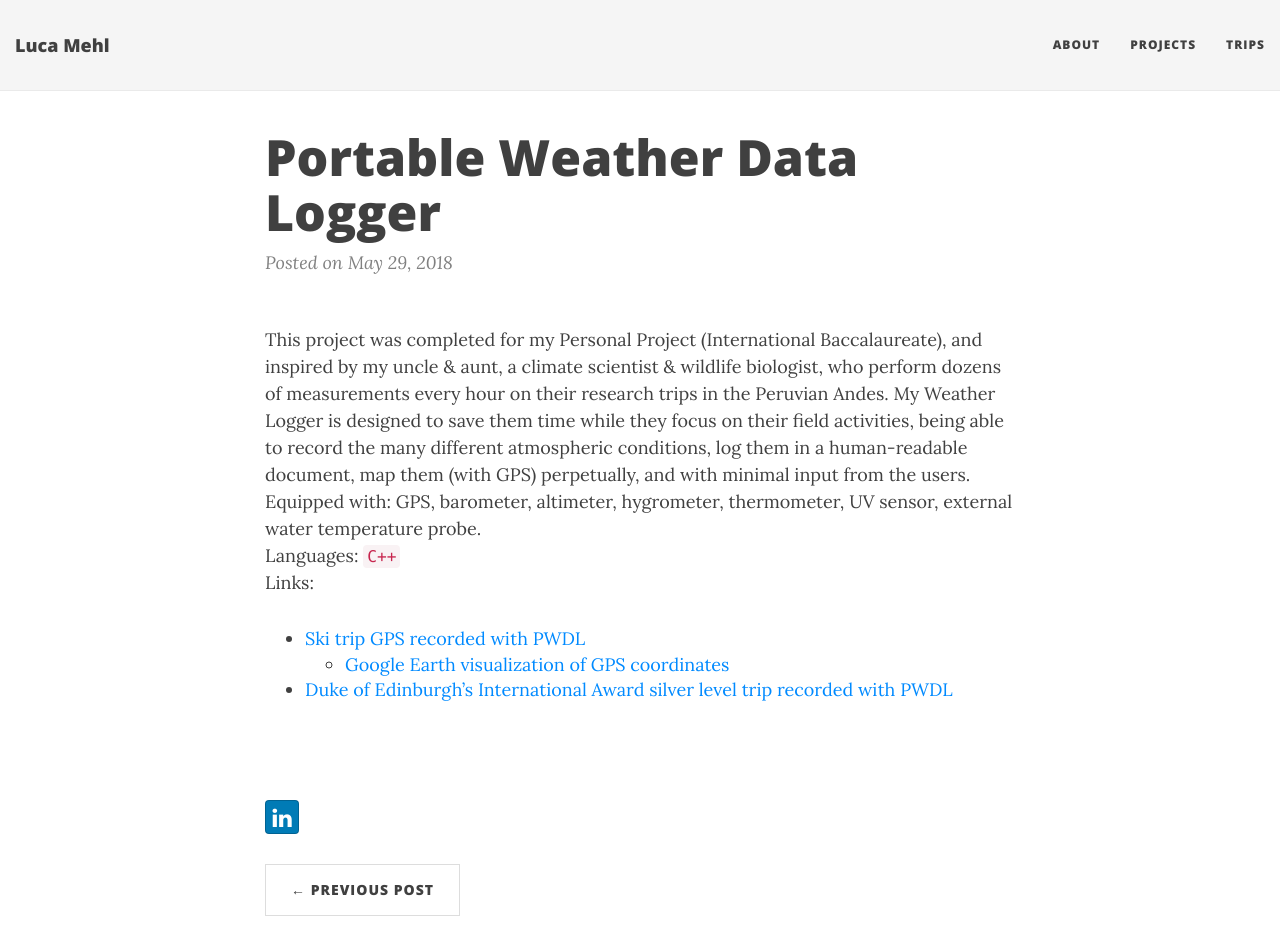
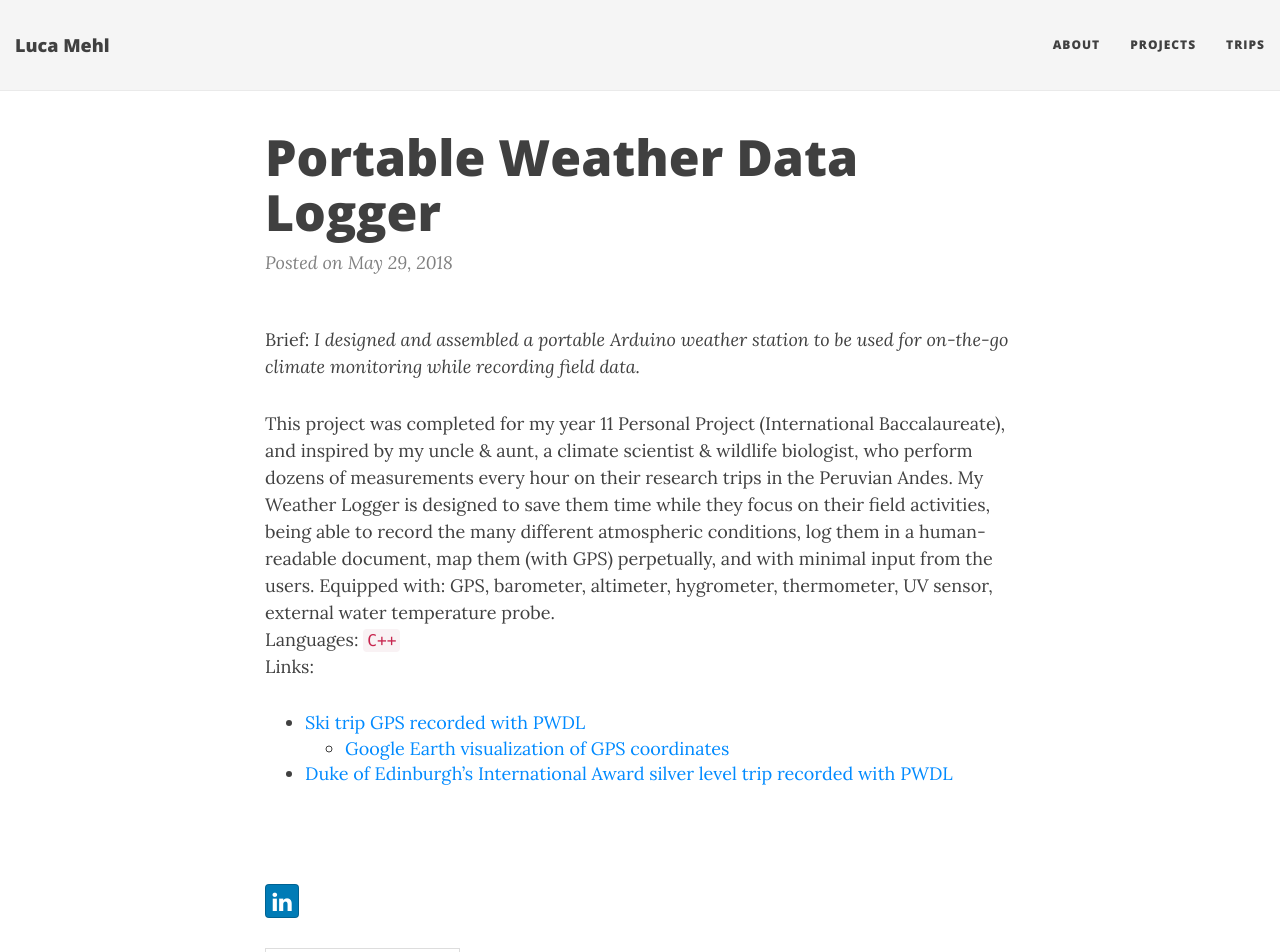
Before and after one commit to Aculisme/LMP2, a Jekyll site: the page built from _posts/2020-09-04-portable-weather-data-logger-pwdl.md, in a window 1280 px wide and 1140 px high, cut to the strip 0-952 px from the top of the window. Built offline with Jekyll 4.4.1, drawn with Linux system fonts in a browser that asks for light colours; nearby versions of some CDN libraries; Markdown is read by kramdown in place of the engine named in the settings.

Commit message:
added excerpts to 2 current blog posts

```diff
--- a/_posts/2020-09-04-portable-weather-data-logger-pwdl.md
+++ b/_posts/2020-09-04-portable-weather-data-logger-pwdl.md
@@ -6,9 +6,11 @@ date: '2018-05-29 13:25:00 -0400'
 excerpt_separator: <!--more-->
 ---
 
-This project was completed for my Personal Project (International Baccalaureate), and inspired by my uncle & aunt, a climate scientist & wildlife biologist, who perform dozens of measurements every hour on their research trips in the Peruvian Andes. My Weather Logger is designed to save them time while they focus on their field activities, being able to record the many different atmospheric conditions, log them in a human-readable document, map them (with GPS) perpetually, and with minimal input from the users.
+Brief: _I designed and assembled a portable Arduino weather station to be used for on-the-go climate monitoring while recording field data._
+<!--more-->
+
+This project was completed for my year 11 Personal Project (International Baccalaureate), and inspired by my uncle & aunt, a climate scientist & wildlife biologist, who perform dozens of measurements every hour on their research trips in the Peruvian Andes. My Weather Logger is designed to save them time while they focus on their field activities, being able to record the many different atmospheric conditions, log them in a human-readable document, map them (with GPS) perpetually, and with minimal input from the users.
 Equipped with: GPS, barometer, altimeter, hygrometer, thermometer, UV sensor, external water temperature probe.
-<!--more-->
 Languages: `C++`
 Links:
 
```
Also changed, not shown: _posts/2020-09-04-Custom-Event-Ticketing-Software.md (+3 -0 lines).
